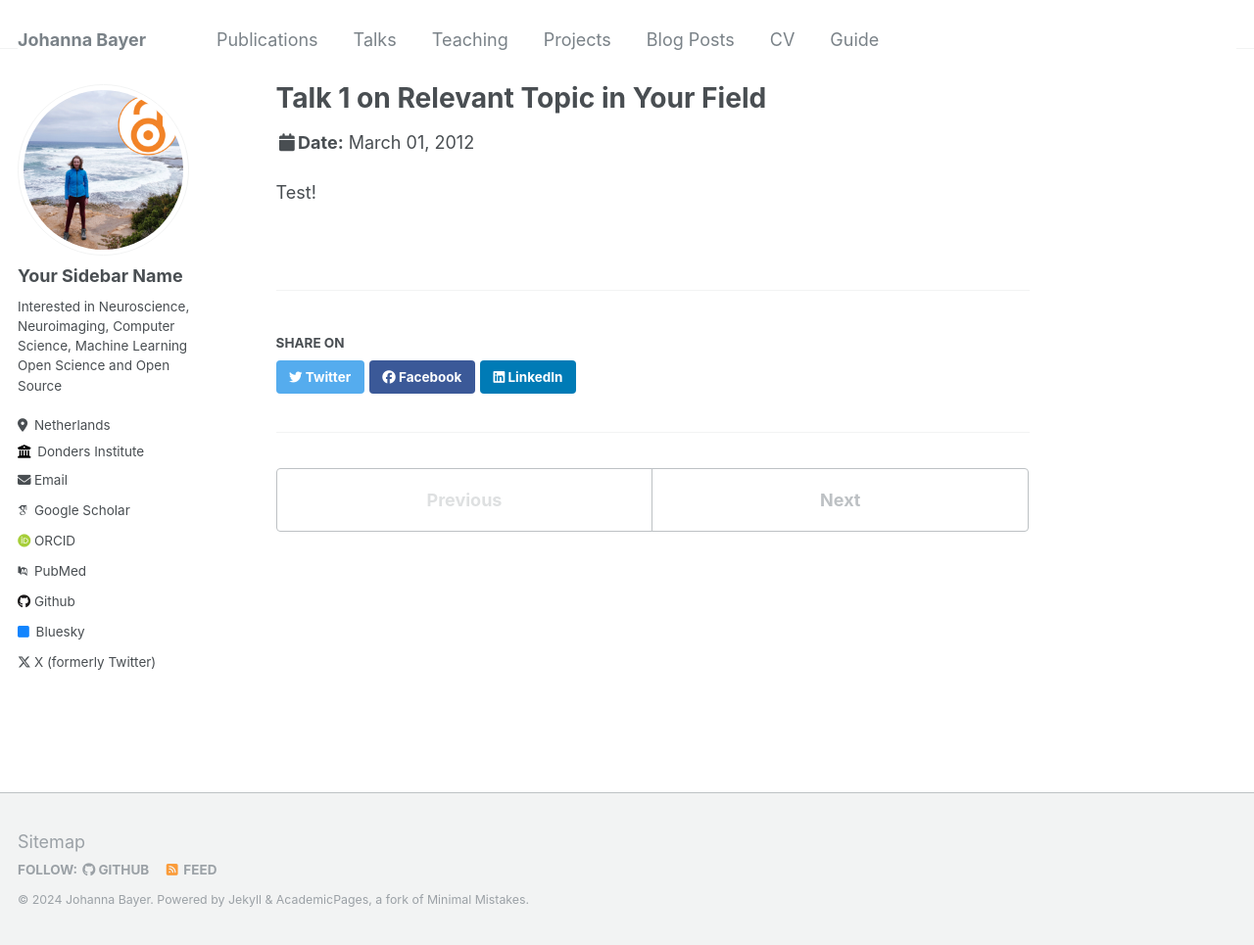
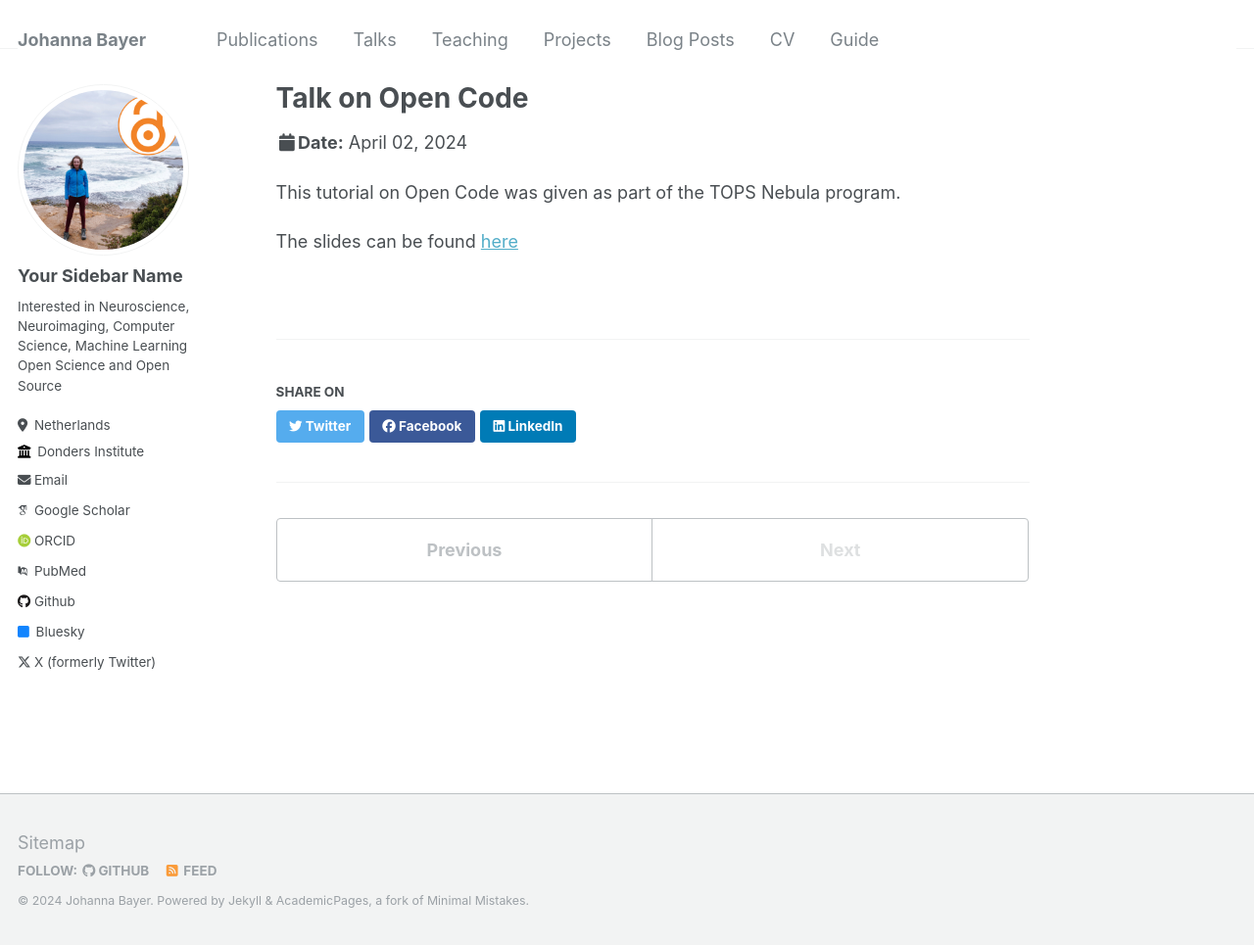
Before and after one commit to likeajumprope/likeajumprope.github.io, a Jekyll site: the page built from _talks/2012-03-01-talk-1.md, in a window 1280 px wide and 965 px high. Shown: the whole window at 98% size. Built offline with Jekyll 4.4.1, drawn with Linux system fonts in a browser that asks for light colours; some web fonts are replaced.

Commit message:
Update Nebula Talk

```diff
--- a/_talks/2012-03-01-talk-1.md
+++ b/_talks/2012-03-01-talk-1.md
@@ -1,11 +1,13 @@
 ---
-title: "Talk 1 on Relevant Topic in Your Field"
+title: "Talk on Open Code"
 collection: talks
 type: "Talk"
-permalink: /talks/2012-03-01-talk-1
-venue: "UC San Francisco, Department of Testing"
-date: 2012-03-01
-location: "San Francisco, California"
+permalink: /talks/2024-04-03-nebula
+venue: "Remote"
+date: 2024-04-02
+location: "Nijmegen, Netherlands"
 ---
 
-Test!
+This tutorial on Open Code was given as part of the TOPS Nebula program.
+
+The slides can be found [here](https://htmlpreview.github.io/?https://github.com/likeajumprope/TOPS-Talk-about-Open-Software/blob/main/Presentation.html)
```
